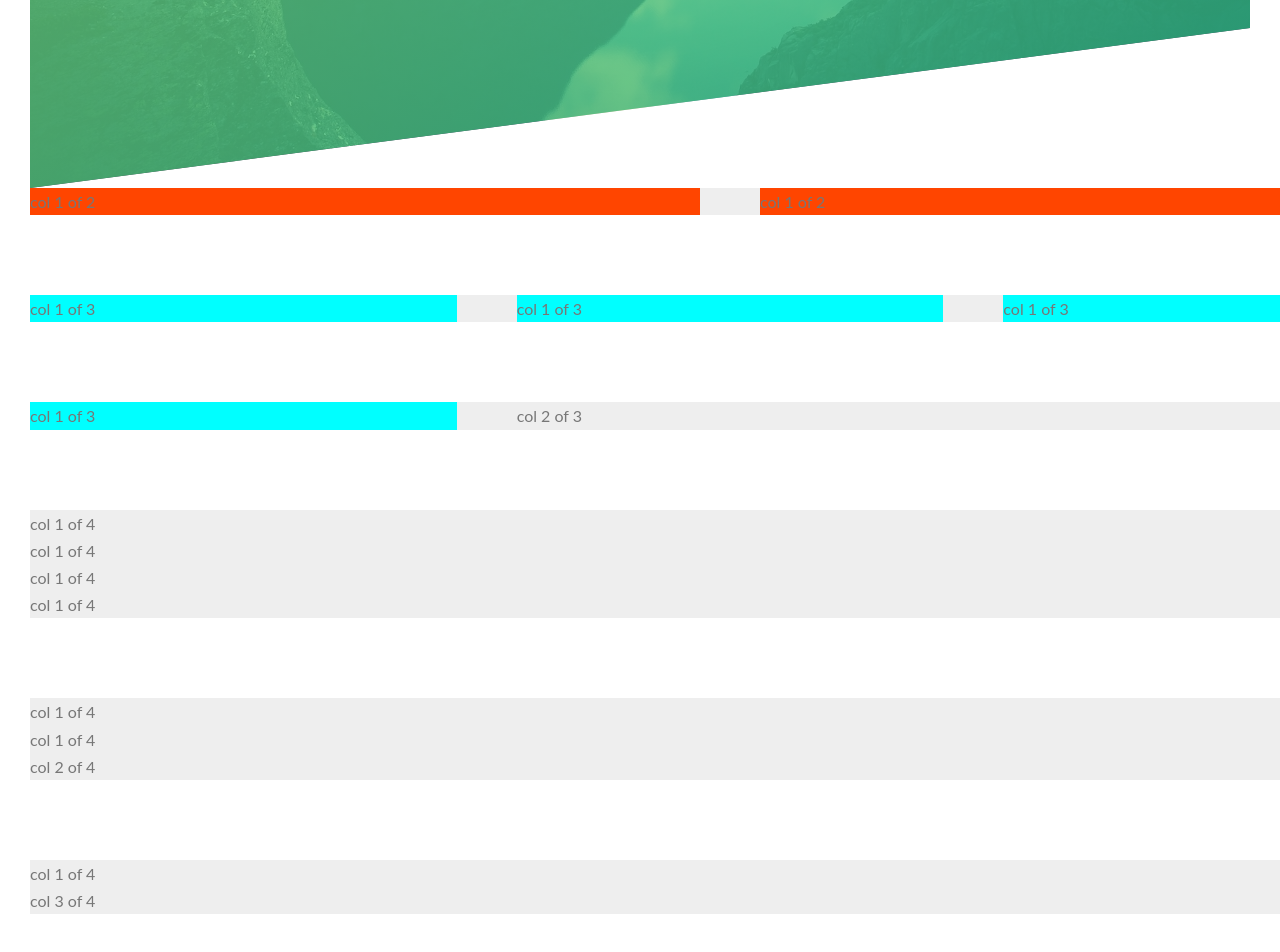
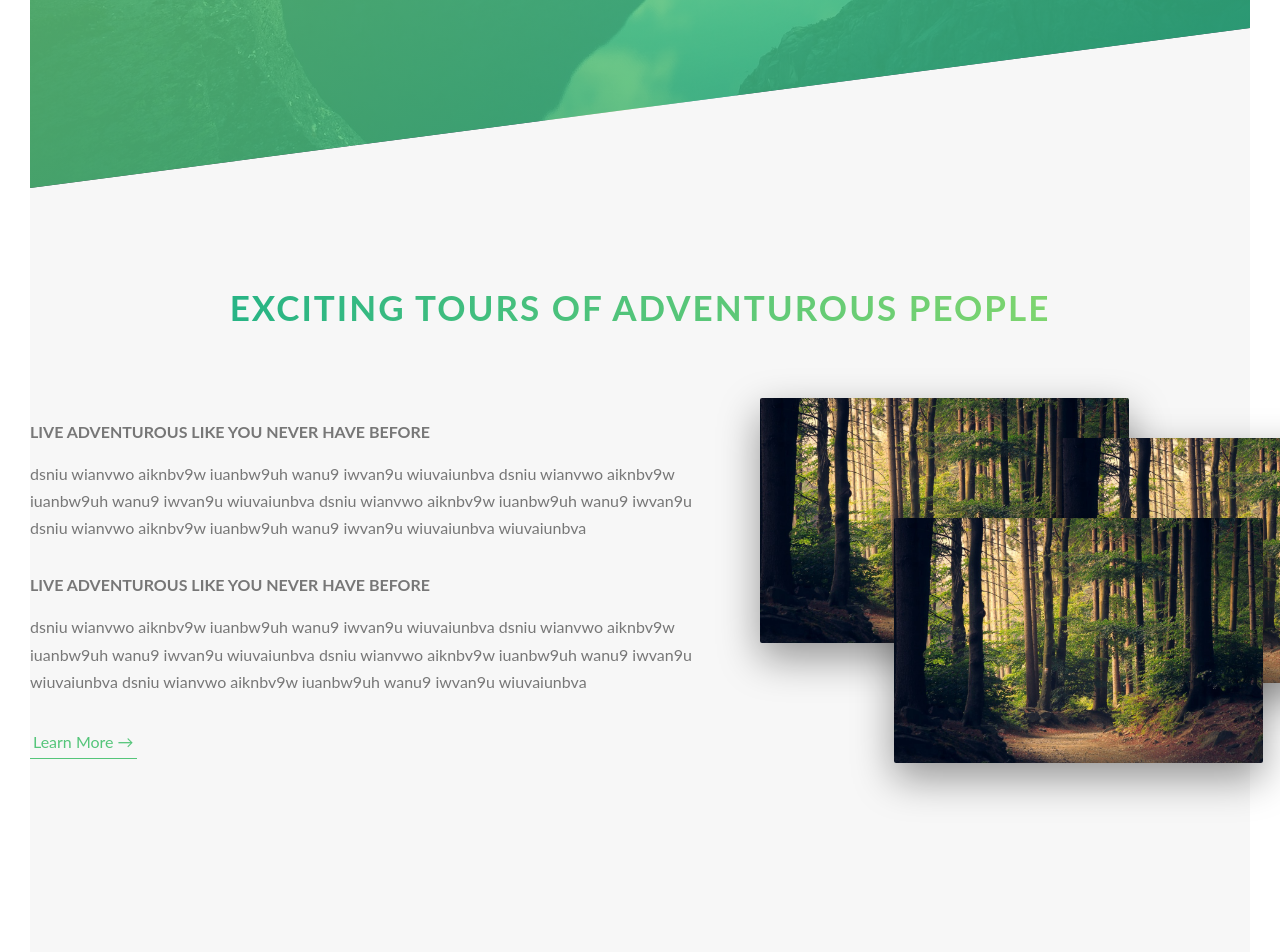
Before and after one commit to Dilshadworks/Landing-Page-Natours, a website: page index.html in a window 1280 px wide. Shown: the part 602-1554 px from the top of the page. Drawn offline with Linux system fonts and the light colour scheme.

Commit message:
modify the scss files include the about us section

```diff
--- a/index.html
+++ b/index.html
@@ -21,8 +21,32 @@
             <a href="#" class="btn btn--white btn--animated">Discover Our Tours</a>
         </div>
     </header>
+    <main>
+        <section class="section-about">
+            <div class="u-center-text u-margin-bottom-big">
+                <h2 class="heading-secondary">Exciting tours of adventurous people</h2>
+            </div>
+            <div class="row">
+                <div class="col-1-of-2">
+                   <h3 class="heading-tertiary u-margin-bottom-small">Live adventurous like you never have before</h3>
+                   <p class="paragraph">dsniu wianvwo aiknbv9w iuanbw9uh wanu9 iwvan9u wiuvaiunbva dsniu wianvwo aiknbv9w iuanbw9uh wanu9 iwvan9u wiuvaiunbva dsniu wianvwo aiknbv9w iuanbw9uh wanu9 iwvan9u dsniu wianvwo aiknbv9w iuanbw9uh wanu9 iwvan9u wiuvaiunbva wiuvaiunbva</p>
+                   <h3 class="heading-tertiary u-margin-bottom-small">Live adventurous like you never have before</h3>
+                   <p class="paragraph">dsniu wianvwo aiknbv9w iuanbw9uh wanu9 iwvan9u wiuvaiunbva dsniu wianvwo aiknbv9w iuanbw9uh wanu9 iwvan9u wiuvaiunbva dsniu wianvwo aiknbv9w iuanbw9uh wanu9 iwvan9u wiuvaiunbva dsniu wianvwo aiknbv9w iuanbw9uh wanu9 iwvan9u wiuvaiunbva</p>
 
-    <section class="grid-test">
+                   <a href="#" class="btn-text">Learn More &rarr;</a>
+                </div>
+
+                <div class="col-1-of-2">
+                    <div class="composition">
+                        <img src="./images/hero.jpeg" alt="Photo 1" class="composition_photo composition_photo--p1">
+                        <img src="./images/hero.jpeg" alt="Photo 2" class="composition_photo composition_photo--p2">
+                        <img src="./images/hero.jpeg" alt="Photo 3" class="composition_photo composition_photo--p3">
+                    </div>
+                </div>
+            </div>
+        </section>
+    </main>
+    <!-- <section class="grid-test">
         <div class="row">
             <div class="col-1-of-2">
                 col 1 of 2
@@ -63,11 +87,10 @@
             <div class="col-1-of-4">
                 col 1 of 4
             </div>
-            <div class="col-2-of-4">
+            <div class="col-1-of-4">
                 col 1 of 4
             </div>
         </div>
-
 
         <div class="row">
             <div class="col-1-of-4">
@@ -89,6 +112,6 @@
                 col 3 of 4
             </div>
         </div>
-    </section>
+    </section> -->
 </body>
 </html>
--- a/scss/abstracts/_variables.scss
+++ b/scss/abstracts/_variables.scss
@@ -7,6 +7,9 @@ $color-grey-dark: #777;
 $color-white: #fff;
 $color-black: #000;
 
+$color-primary-light-1: #f7f7f7;
+//Font-Sizes
+$default-font-size: 1.6rem;
 //GRID
 $grid-width: 140rem;
 $gutter-vertical: 8rem;
--- a/scss/base/_typography.scss
+++ b/scss/base/_typography.scss
@@ -28,3 +28,29 @@ body {
     animation: moveInRight 1s ease-out;
   }
 }
+.heading-secondary{
+  font-size: 3.5rem;
+  font-weight: 700;
+  text-transform: uppercase;
+  display: inline-block;
+  background-image: linear-gradient(to right, $color-primary-light, $color-primary-dark);
+  -webkit-background-clip: text;
+  color: transparent;
+  letter-spacing: .2rem;
+  transition: all .2s;
+  &:hover{
+    transform: skewY(2deg) skewX(15deg) scale(1.1);
+    text-shadow: .5rem 1rem 2rem rgba($color-black, .2);
+  }
+}
+.heading-tertiary{
+  font-size: 1.6rem;
+  font-weight: 700;
+  text-transform: uppercase;
+}
+.paragraph{
+  font-size: 1.6rem;
+  &:not(:last-child){
+    margin-bottom: 3rem;
+  }
+}
--- a/scss/base/_utilities.scss
+++ b/scss/base/_utilities.scss
@@ -0,0 +1,4 @@
+.u-center-text{text-align: center;}
+.u-margin-bottom-small{margin-bottom: 1.5rem;}
+.u-margin-bottom-medium{margin-bottom: 4rem;}
+.u-margin-bottom-big{margin-bottom: 8rem;}
--- a/scss/components/_button.scss
+++ b/scss/components/_button.scss
@@ -44,3 +44,25 @@
     animation-fill-mode: backwards;
   }
 }
+.btn-text{
+  &:link,
+  &:visited{
+    font-size: $default-font-size;
+    color: $color-primary;
+    display: inline-block;
+    text-decoration: none;
+    border-bottom: 1px solid $color-primary;
+    padding: 3px;
+    transition: all .2s;
+  }
+  &:hover{
+    background-color: $color-primary;
+    color: $color-white;
+    box-shadow: 0 1rem 2rem rgba($color-black, .15);
+    transform: translateY(-2px);
+  }
+  &:active{
+    box-shadow: 0 .5rem 1rem rgba($color-black, .15);
+    transform: translateY(0);
+  }
+}
--- /dev/null
+++ b/scss/components/_composition.scss
@@ -0,0 +1,33 @@
+.composition{
+    position: relative;
+
+    &_photo{
+        width: 55%;
+        box-shadow: 0 1.5rem 4rem rgba($color-black, 0.4);
+        border-radius: 2px;
+        position: absolute;
+        z-index: 10;
+        transform: all .2s;
+
+
+        &--p1{
+            left: 0;
+            top: -2rem;
+        }
+        &--p2{
+            right: 0;
+            top: 2rem;
+        }
+        &--p3{
+            left: 20%;
+            top: 10rem;
+        }
+        &:hover{
+            outline-offset: 1rem;
+            outline: 1.5rem solid $color-primary;
+            transform: scale(1.05);
+            box-shadow: 0 2.5rem 4rem rgba($color-black, .5);
+            z-index: 20;
+        }
+    }
+}
--- a/scss/layouts/_grid.scss
+++ b/scss/layouts/_grid.scss
@@ -1,6 +1,5 @@
 .row{
     width: $grid-width;
-    background-color: #eee;
     margin: 0 auto;
 
     &:not(:last-child){
@@ -9,25 +8,30 @@
 
     @include clearfix;
 
-    .col-1-of-2{
-        width: calc((100% - #{$gutter-horizontal}) / 2);
-        background-color: orangered;
+    //class attributr/selector
+    [class^="col-"] {
         float: left;
 
         &:not(:last-child){
             margin-right: $gutter-horizontal;
         }
     }
-
-
-
+    .col-1-of-2{
+        width: calc((100% - #{$gutter-horizontal}) / 2);
+    }
     .col-1-of-3{
-        width: calc((100% - 2 * #{$gutter-horizontal} ) / 3);
-        background-color: aqua;
-        float: left;
-
-        &:not(:last-child){
-            margin-right: $gutter-horizontal;
-        }
+        width: calc((100% - 2 * #{$gutter-horizontal}) / 3);
+    }
+    .col-2-of-3{
+        width: calc(2 * ((100% - 2  * #{$gutter-horizontal}) / 3) + #{$gutter-horizontal});
+    }
+    .col-1-of-4{
+        width: calc((100% - 3 * #{$gutter-horizontal}) / 4);
+    }
+    .col-2-of-4{
+        width: calc(2 * ((100% - 3 * #{$gutter-horizontal} ) / 4) + #{$gutter-horizontal});
+    }
+    .col-3-of-4{
+        width: calc(3 * ((100% - 3 * #{$gutter-horizontal} ) / 4) + 2 * #{$gutter-horizontal});
     }
 }
--- a/scss/pages/_home.scss
+++ b/scss/pages/_home.scss
@@ -0,0 +1,5 @@
+.section-about{
+    background-color: $color-primary-light-1;
+    padding: 25rem 0;
+    margin-top: -20vh;
+}
--- a/scss/styles.scss
+++ b/scss/styles.scss
@@ -8,6 +8,7 @@
 @import "base/utilities";
 
 @import "components/button";
+@import "components/composition";
 
 @import "pages/home";
 
```
Also changed, not shown: css/styles.css.
